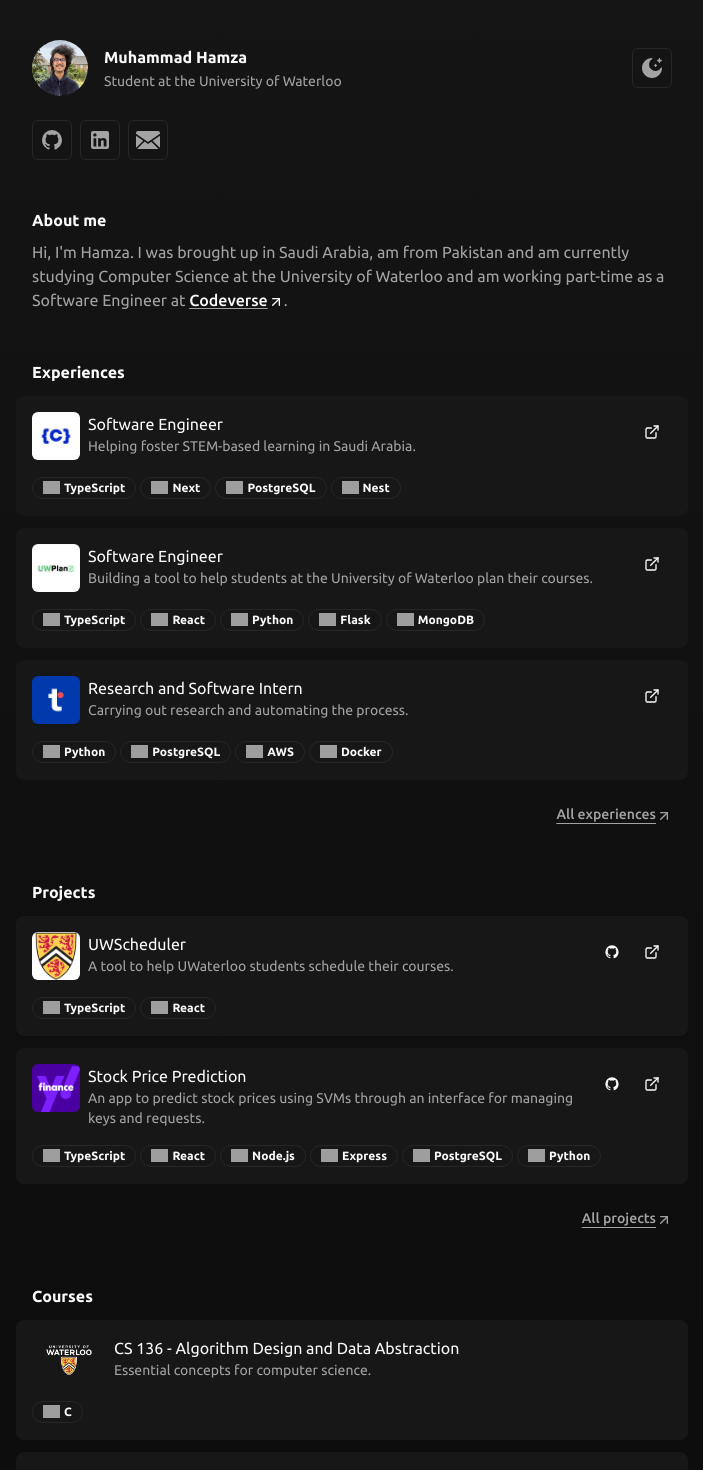
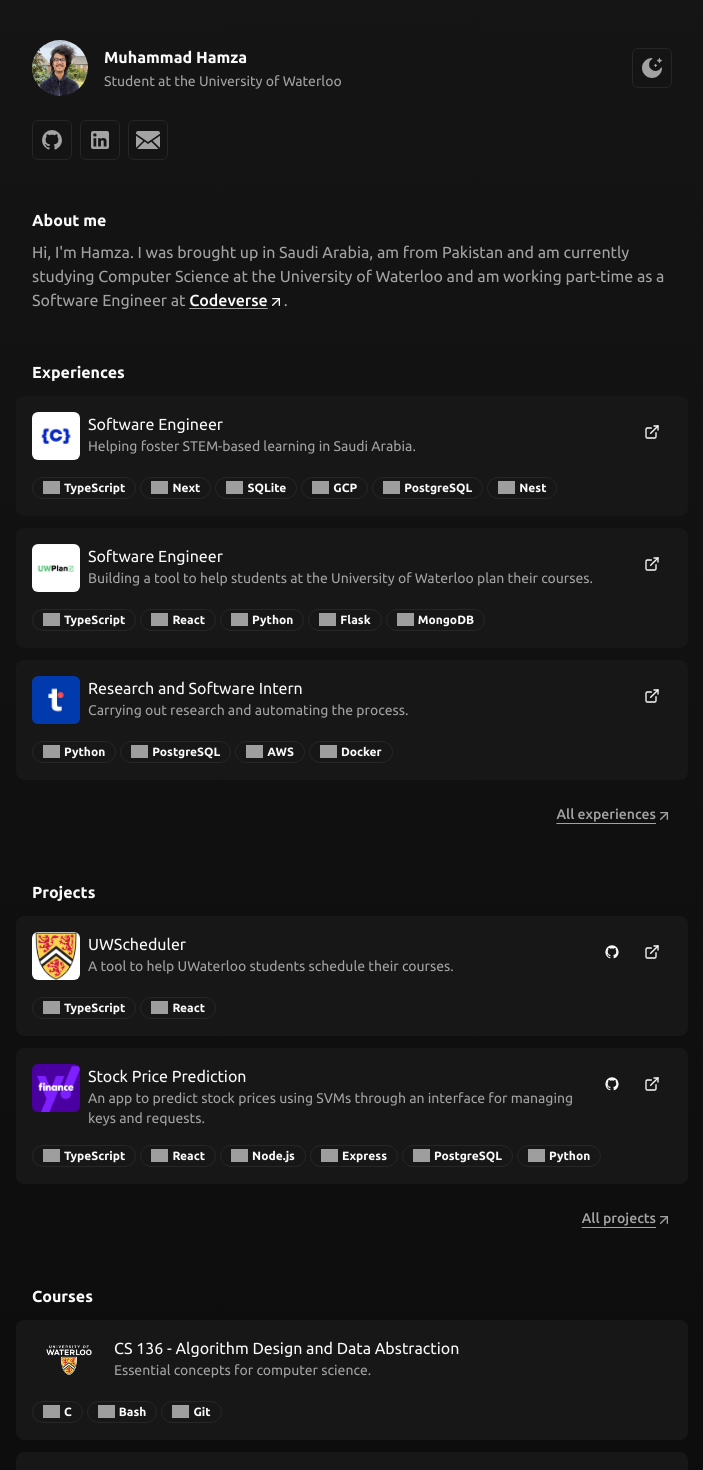
Before and after one commit to Muh-Hamza-99/muhhamza, a Next.js app: page / in a window 1280 px wide. Shown: the top 1470 px of the page, without its empty margins (288-991 px from the left). Built offline with nearby package versions, Linux system fonts and the light colour scheme; grey boxes are pictures that could not be loaded.

Commit message:
Updating icons and config

```diff
--- a/src/components/icons.tsx
+++ b/src/components/icons.tsx
@@ -31,12 +31,14 @@ export const Icons = {
     cplusplus: () => (<Image alt="cplusplus" className="mr-1" width={17} height={17} src="https://skillicons.dev/icons?i=cpp" />),
     ruby: () => (<Image alt="ruby" className="mr-1" width={17} height={17} src="https://skillicons.dev/icons?i=ruby" />),
     latex: () => (<Image alt="latex" className="mr-1" width={17} height={17} src="https://skillicons.dev/icons?i=latex" />),
+    sqlite: () => (<Image alt="postgresql" className="mr-1" width={17} height={17} src="https://skillicons.dev/icons?i=sqlite" />),
     postgresql: () => (<Image alt="postgresql" className="mr-1" width={17} height={17} src="https://skillicons.dev/icons?i=postgresql" />),
     mongodb: () => (<Image alt="mongodb" className="mr-1" width={17} height={17} src="https://skillicons.dev/icons?i=mongodb" />),
     bash: () => (<Image alt="bash" className="mr-1" width={17} height={17} src="https://skillicons.dev/icons?i=bash" />),
     aws: () => (<Image alt="aws" className="mr-1" width={17} height={17} src="https://skillicons.dev/icons?i=aws" />),
     gcp: () => (<Image alt="gcp" className="mr-1" width={17} height={17} src="https://skillicons.dev/icons?i=gcp" />),
     docker: () => (<Image alt="docker" className="mr-1" width={17} height={17} src="https://skillicons.dev/icons?i=docker" />),
+    git: () => (<Image alt="docker" className="mr-1" width={17} height={17} src="https://skillicons.dev/icons?i=git" />),
     arrowUpRight: ArrowUpRight,
     star: Star,
 }
--- a/src/config.tsx
+++ b/src/config.tsx
@@ -98,6 +98,8 @@ export const CONFIG: Config = {
             tags: [
                 { name: "TypeScript", icon: "typescript" },
                 { name: "Next", icon: "nextjs" },
+                { name: "SQLite", icon: "sqlite" },
+                { name: "GCP", icon: "gcp" },
                 { name: "PostgreSQL", icon: "postgresql" },
                 { name: "Nest", icon: "nestjs" },
             ],
@@ -185,6 +187,8 @@ export const CONFIG: Config = {
             image: "/images/uwaterloo.png",
             tags: [
                 { name: "C", icon: "c" },
+                { name: "Bash", icon: "bash" },
+                { name: "Git", icon: "git" },
             ],
             featured: true,
         },
```
